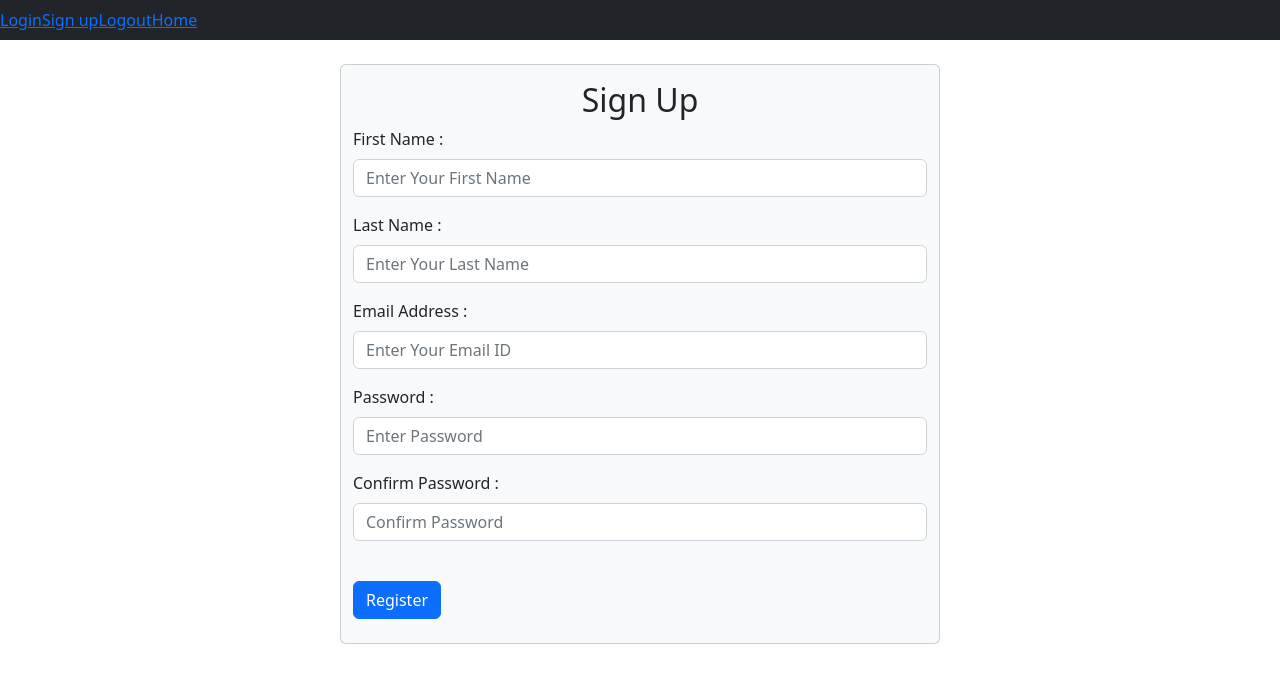
After one commit to GowthamMReddy/WatchStop, a Flask app: page /signup in a window 1280 px wide. The commit adds this page. Shown: the top 683 px of the page. Run offline with Flask 3, Linux system fonts and the light colour scheme; some libraries are stand-ins or nearby versions.

Commit message:
Created login and signup html pages

```diff
--- a/webpage/auth.py
+++ b/webpage/auth.py
@@ -0,0 +1,12 @@
+from flask import Blueprint
+from flask import render_template, redirect
+
+auth = Blueprint('auth', __name__)
+
+@auth.route('/login')
+def login():
+   return render_template('login.html')
+
+@auth.route('/signup')
+def signup():
+   return render_template('signup.html')
--- a/webpage/templates/base.html
+++ b/webpage/templates/base.html
@@ -2,9 +2,65 @@
 <html>
 
 <head>
+
+    <meta charset="utf-8" />
+    <meta name="viewport" content="width=device-width, initial-scale=1, shrink-to-fit=no"/>
+    <link
+      rel="stylesheet"
+      href="https://cdn.jsdelivr.net/npm/bootstrap@4.6.2/dist/css/bootstrap.min.css"
+      integrity="sha384-xOolHFLEh07PJGoPkLv1IbcEPTNtaed2xpHsD9ESMhqIYd0nLMwNLD69Npy4HI+N"
+      crossorigin="anonymous">
+    <link
+      rel="stylesheet"
+      href="https://cdn.jsdelivr.net/npm/bootstrap@5.2.3/dist/css/bootstrap.min.css"
+      integrity="sha384-rbsA2VBKQhggwzxH7pPCaAqO46MgnOM80zW1RWuH61DGLwZJEdK2Kadq2F9CUG65"
+      crossorigin="anonymous">
+
     <title> {% block title %}Home{% endblock%}</title>
+
 </head>
 <body>
+    <nav class="navbar navbar-expand-lg navbar-dark bg-dark">
+        <button class="navbar-toggler" type="button" data-toggle="collapse" data-target="#navbar">
+            <span class="navbar-toggler-icon"></span>
+        </button>
+        <div class="collapse navbar-collapse" id="navbar">
+            <div class="navbar-nav">
+                <a class="nav-item " id="login" href="/login">Login</a>
+                <a class="nav-item navlink" id="signUp" href="/signup">Sign up </a>
+                <a class="nav-item navlink" id="logout" href="/logout">Logout </a>
+                <a class="nav-item navlink" id="home" href="/">Home </a>
+            </div>
+        </div>
+    </nav>
+    {% block content %}
+
+    {% endblock %}
+
+   <script
+     src="https://code.jquery.com/jquery-3.2.1.slim.min.js"
+     integrity="sha384-KJ3o2DKtIkvYIK3UENzmM7KCkRr/rE9/Qpg6aAZGJwFDMVNA/GpGFF93hXpG5KkN"
+     crossorigin="anonymous">
+    </script>
+   <script
+     src="https://cdn.jsdelivr.net/npm/popper.js@1.12.9/dist/umd/popper.min.js"
+     integrity="sha384-ApNbgh9B+Y1QKtv3Rn7W3mgPxhU9K/ScQsAP7hUibX39j7fakFPskvXusvfa0b4Q"
+     crossorigin="anonymous">
+    </script>
+   <script
+     src="https://cdn.jsdelivr.net/npm/bootstrap@4.0.0/dist/js/bootstrap.min.js"
+     integrity="sha384-JZR6Spejh4U02d8jOt6vLEHfe/JQGiRRSQQxSfFWpi1MquVdAyjUar5+76PVCmYl"
+     crossorigin="anonymous">
+    </script>
+   <script
+     src="https://cdn.jsdelivr.net/npm/bootstrap@5.2.3/dist/js/bootstrap.min.js"
+     integrity="sha384-cuYeSxntonz0PPNlHhBs68uyIAVpIIOZZ5JqeqvYYIcEL727kskC66kF92t6Xl2V"
+     crossorigin="anonymous">
+    </script>
+    <script
+      type="text/javascript"
+      src="{{ url_for('static', filename='index.js') }}"
+      ></script>
 
 </body>
 
--- /dev/null
+++ b/webpage/templates/signup.html
@@ -0,0 +1,62 @@
+{% extends "base.html" %}
+{% block title%}Login{% endblock %}
+{% block content %}
+<div class="container-xl card pt-3 mt-4 mb-4 bg-light" style="width: 600px;">
+    <form method="POST">
+      <h2 align="center">Sign Up</h2>
+
+      <div class="form-group">
+        <label for="fname">First Name :</label>
+        <input
+          type="text"
+          class="form-control"
+          id="fname"
+          name="fname"
+          placeholder="Enter Your First Name"
+        />
+      </div>
+      <div class="form-group">
+        <label for="lname">Last Name :</label>
+        <input
+          type="text"
+          class="form-control"
+          id="lname"
+          name="lname"
+          placeholder="Enter Your Last Name"
+        />
+      </div>
+      <div class="form-group">
+        <label for="email">Email Address :</label>
+        <input
+          type="email"
+          class="form-control"
+          id="email"
+          name="email"
+          placeholder="Enter Your Email ID"
+        />
+      </div>
+      <div class="form-group" mt-4>
+        <label for="password">Password :</label>
+        <input
+          type="password"
+          class="form-control"
+          id="password"
+          name="password"
+          placeholder="Enter Password"
+        />
+      </div>
+      <div class="form-group" mt-4>
+        <label for="cnfpassword">Confirm Password :</label>
+        <input
+          type="password"
+          class="form-control"
+          id="cnfpassword"
+          name="cnfpassword"
+          placeholder="Confirm Password"
+        />
+      </div>
+      <br />
+      <button type="submit" class="btn btn-primary mb-4">Register</button>
+    </form>
+  </div>
+{% endblock %}
```
Also changed, not shown: webpage/__init__.py (+6 -3 lines), webpage/templates/home.html (added, +7 -0 lines), webpage/templates/login.html (+28 -3 lines), webpage/views.py (+8 -0 lines), webpage/static/index.js (added).
